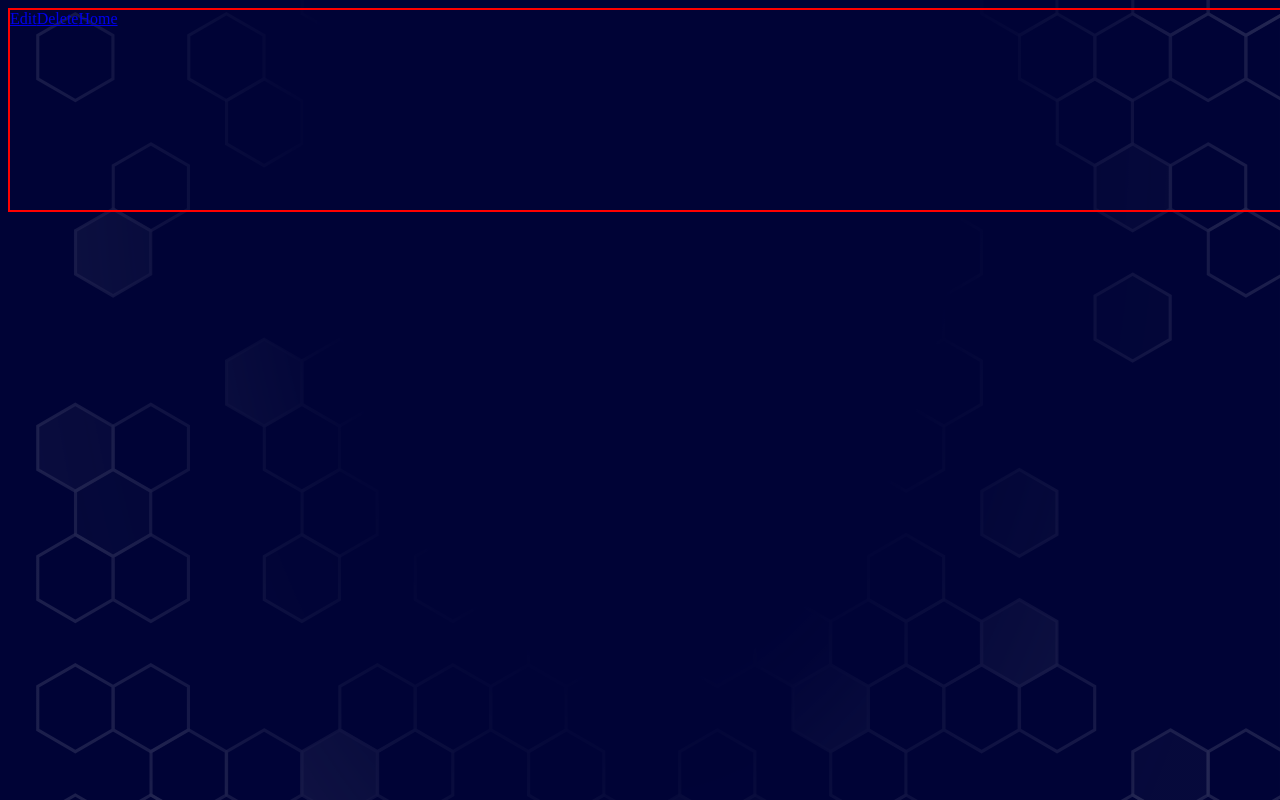
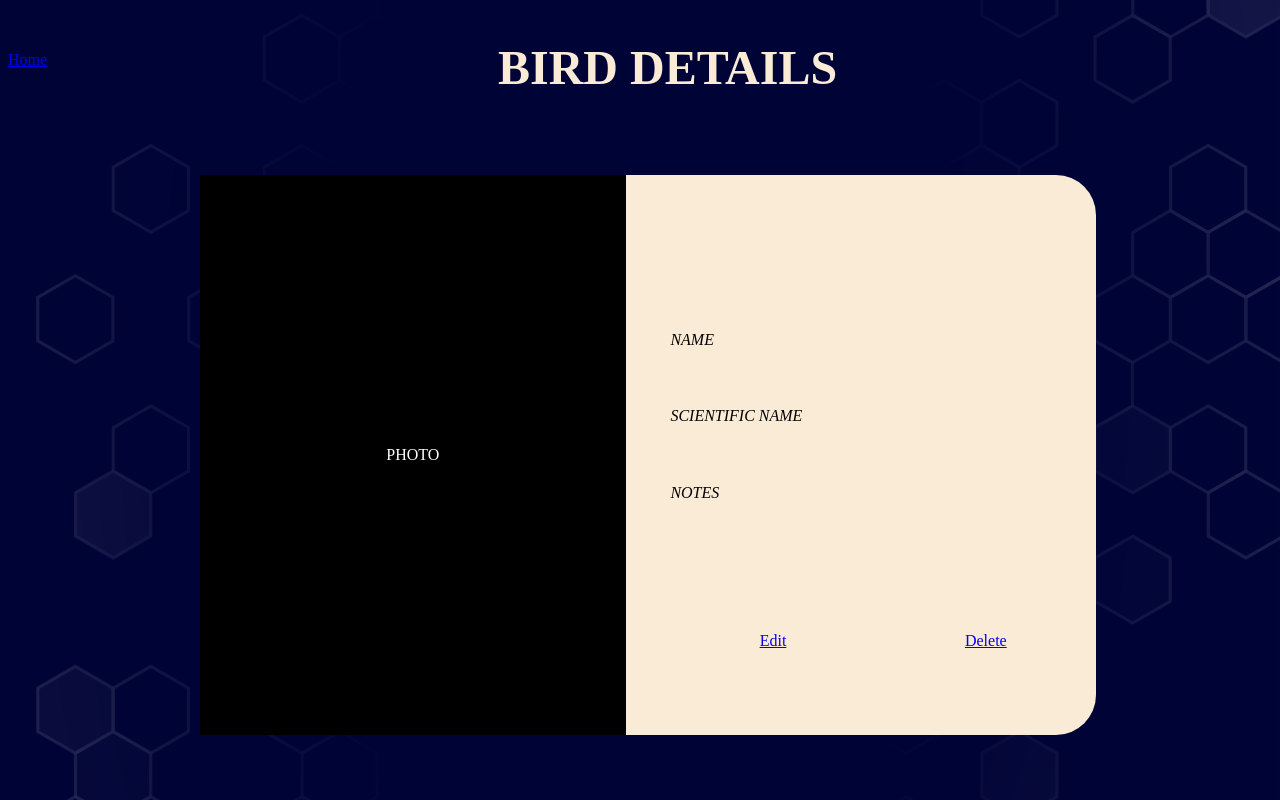
Before and after one commit to mHaines9219/birdwatcher-log, a React (Vite) app in the folder client/: page /birds/details/1 in a window 1280 px wide. Built offline with nearby package versions, Linux system fonts and the light colour scheme; no server answers.

Commit message:
styling of card

```diff
--- a/client/src/pages/ReadBird/ReadBird.css
+++ b/client/src/pages/ReadBird/ReadBird.css
@@ -1,5 +1,88 @@
 .read-page-container {
   display: flex;
-  height: 200px;
-  border: 2px solid red;
+  height: 70vh;
+  width: 70%;
+  background-color: antiquewhite;
+  justify-content: center;
+  border-radius: 40px;
 }
+.read-page-wrapper {
+  width: 100%;
+  display: flex;
+  justify-content: center;
+  margin-top: 5%;
+}
+
+#read-header {
+  font-size: 3rem;
+  font-weight: bold;
+  margin-bottom: 1rem;
+  text-align: center;
+  color: var(--main-text-color);
+  margin-left: auto;
+  margin-right: auto;
+}
+
+.top-page {
+  display: flex;
+  justify-content: center;
+  align-items: center;
+}
+.left-grid-col {
+  display: flex;
+  flex-direction: column;
+  justify-content: center;
+  align-items: center;
+  width: 100%;
+}
+
+.right-grid-col {
+  display: flex;
+  flex-direction: column;
+  justify-content: baseline;
+  margin-top: 15%;
+  align-items: left;
+  width: 100%;
+  margin-left: 5%;
+}
+
+#photo {
+  display: flex;
+  color: white;
+  background-color: black;
+  height: 100%;
+  width: 100%;
+  justify-content: center;
+  align-items: center;
+  text-align: center;
+}
+
+#bird-name {
+  font-size: 4rem;
+  font-weight: bold;
+  margin-bottom: 1rem;
+  color: black;
+}
+
+#bird-sci-name {
+  font-size: 1.5rem;
+  font-weight: bold;
+  margin-bottom: 1rem;
+  color: black;
+}
+
+.bird-detail-header-wrapper {
+  margin-top: 5%;
+  margin-bottom: 5%;
+}
+.bird-detail-header-span {
+  font-style: italic;
+}
+
+.link-container {
+  display: flex;
+  justify-content: space-around;
+  align-items: center;
+  margin-top: auto;
+  margin-bottom: 20%;
+}
--- a/client/src/pages/ReadBird/ReadBird.jsx
+++ b/client/src/pages/ReadBird/ReadBird.jsx
@@ -21,15 +21,32 @@ export default function ReadBird() {
 
   return (
     <>
+      <div className="top-page">
+        <Link to={`/`}>Home</Link>
+        <h1 id="read-header">BIRD DETAILS</h1>
+      </div>
+      <div className="read-page-wrapper">
         <div className="read-page-container">
-        <div>
+          <div className="left-grid-col">
+            <span id="photo">PHOTO</span>
+          </div>
+          <div className="right-grid-col">
+            <div className="bird-detail-header-wrapper">
+              <span className="bird-detail-header-span">NAME</span>
               <div id="bird-name">{currentBird.name}</div>
+            </div>
+            <div className="bird-detail-header-wrapper">
+              <span className="bird-detail-header-span">SCIENTIFIC NAME</span>
               <div id="bird-sci-name">{currentBird.scientificName}</div>
+            </div>
+            <div className="bird-detail-header-wrapper">
+              <span className="bird-detail-header-span">NOTES</span>
               <div id="bird-notes">{currentBird.notes}</div>
+            </div>
             <div className="link-container">
               <Link to={`/birds/details/update/${id}`}>Edit</Link>
               <Link to={`/birds/details/delete/${id}`}>Delete</Link>
-            <Link to={`/`}>Home</Link>
+            </div>
           </div>
         </div>
       </div>
```
Lines whose indentation alone changed are shown as unchanged.
